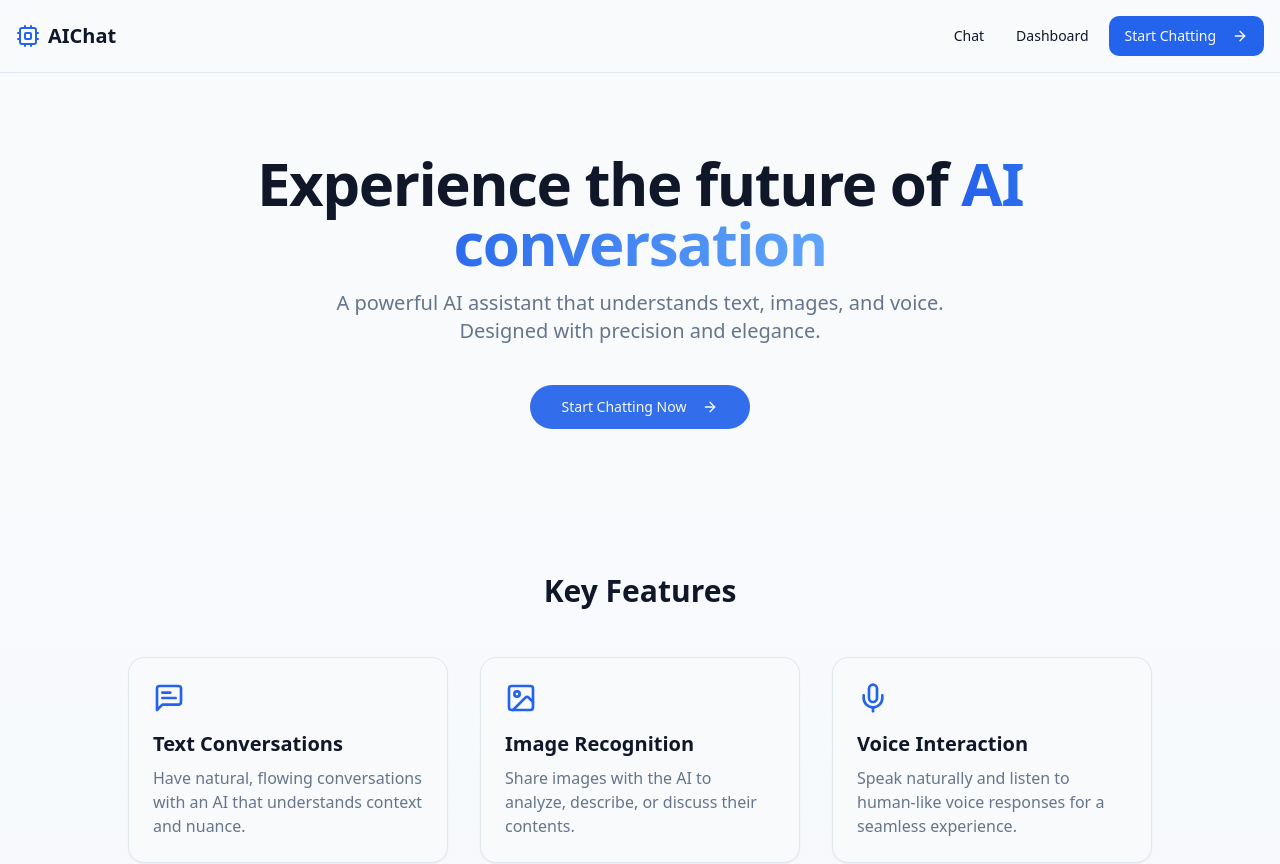
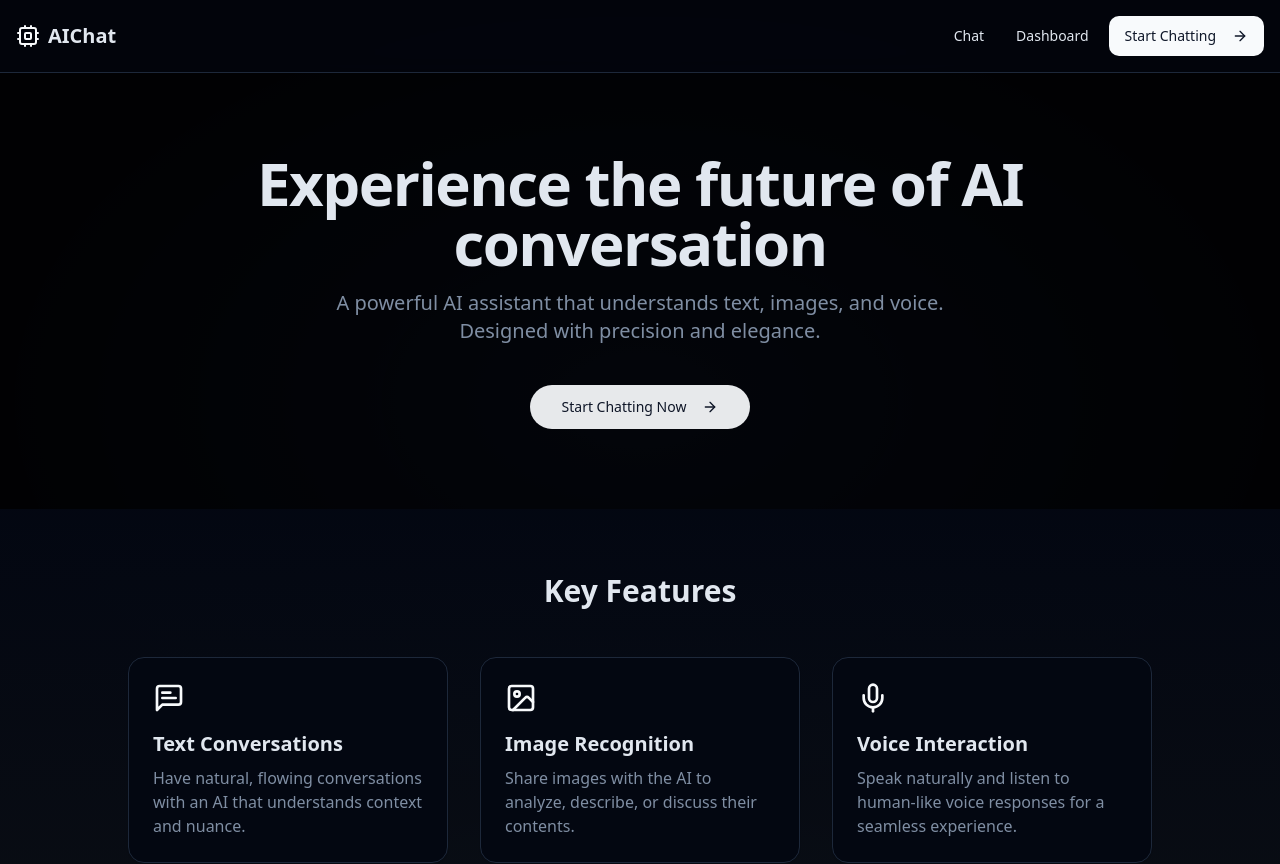
Before and after one commit to joseamaya/chatbot-canvas-connect, a React (Vite) app: page / in a window 1280 px wide. Shown: the top 864 px of the page. Built offline with nearby package versions, Linux system fonts and the light colour scheme.

Commit message:
Update application appearance
Update the application to use a dark mode theme with a futuristic, AI-related aesthetic.

```diff
--- a/src/App.tsx
+++ b/src/App.tsx
@@ -1,10 +1,9 @@
-
 import { Toaster } from "@/components/ui/toaster";
 import { Toaster as Sonner } from "@/components/ui/sonner";
 import { TooltipProvider } from "@/components/ui/tooltip";
 import { QueryClient, QueryClientProvider } from "@tanstack/react-query";
 import { BrowserRouter, Routes, Route } from "react-router-dom";
-import { useState } from "react";
+import { useState, useEffect } from "react";
 
 // Pages
 import LandingPage from "./pages/LandingPage";
@@ -26,6 +25,10 @@ const queryClient = new QueryClient();
 
 const App = () => {
   const [isNavOpen, setIsNavOpen] = useState(false);
+
+  useEffect(() => {
+    document.documentElement.classList.add('dark');
+  }, []);
 
   return (
     <QueryClientProvider client={queryClient}>
--- a/src/index.css
+++ b/src/index.css
@@ -5,125 +5,95 @@
 
 @layer base {
   :root {
-    --background: 210 40% 98%;
-    --foreground: 222 47% 11%;
+    --background: 224 71% 4%;
+    --foreground: 213 31% 91%;
 
-    --card: 0 0% 100%;
-    --card-foreground: 222 47% 11%;
+    --card: 224 71% 4%;
+    --card-foreground: 213 31% 91%;
 
-    --popover: 0 0% 100%;
-    --popover-foreground: 222 47% 11%;
+    --popover: 224 71% 4%;
+    --popover-foreground: 213 31% 91%;
 
-    --primary: 221 83% 53%;
-    --primary-foreground: 210 40% 98%;
+    --primary: 210 40% 98%;
+    --primary-foreground: 222 47% 11%;
 
-    --secondary: 210 40% 96%;
-    --secondary-foreground: 222 47% 11%;
-
-    --muted: 210 40% 96%;
-    --muted-foreground: 215 16% 47%;
-
-    --accent: 221 83% 97%;
-    --accent-foreground: 221 83% 53%;
-
-    --destructive: 0 84% 60%;
-    --destructive-foreground: 210 40% 98%;
-
-    --border: 214 32% 91%;
-    --input: 214 32% 91%;
-    --ring: 221 83% 53%;
-
-    --radius: 0.75rem;
-
-    --sidebar-background: 0 0% 100%;
-    --sidebar-foreground: 222 47% 11%;
-    --sidebar-primary: 221 83% 53%;
-    --sidebar-primary-foreground: 210 40% 98%;
-    --sidebar-accent: 221 83% 97%;
-    --sidebar-accent-foreground: 221 83% 53%;
-    --sidebar-border: 214 32% 91%;
-    --sidebar-ring: 221 83% 53%;
-  }
-
-  .dark {
-    --background: 222 47% 11%;
-    --foreground: 210 40% 98%;
-
-    --card: 222 47% 11%;
-    --card-foreground: 210 40% 98%;
-
-    --popover: 222 47% 11%;
-    --popover-foreground: 210 40% 98%;
-
-    --primary: 221 83% 53%;
-    --primary-foreground: 210 40% 98%;
-
-    --secondary: 217 33% 17%;
+    --secondary: 222 47% 11%;
     --secondary-foreground: 210 40% 98%;
 
-    --muted: 217 33% 17%;
-    --muted-foreground: 215 20% 65%;
+    --muted: 223 47% 11%;
+    --muted-foreground: 215.4 16.3% 56.9%;
 
-    --accent: 217 33% 17%;
+    --accent: 216 34% 17%;
     --accent-foreground: 210 40% 98%;
 
     --destructive: 0 63% 31%;
     --destructive-foreground: 210 40% 98%;
 
-    --border: 217 33% 17%;
-    --input: 217 33% 17%;
-    --ring: 224 76% 48%;
+    --border: 216 34% 17%;
+    --input: 216 34% 17%;
+    --ring: 224 71% 4%;
 
-    --sidebar-background: 222 47% 11%;
-    --sidebar-foreground: 210 40% 98%;
-    --sidebar-primary: 221 83% 53%;
-    --sidebar-primary-foreground: 210 40% 98%;
-    --sidebar-accent: 217 33% 17%;
-    --sidebar-accent-foreground: 210 40% 98%;
-    --sidebar-border: 217 33% 17%;
-    --sidebar-ring: 224 76% 48%;
+    --radius: 0.75rem;
   }
 }
 
 @layer base {
   * {
-    @apply border-border;
+    @apply border-border selection:bg-primary/10 selection:text-primary;
   }
 
   body {
-    @apply bg-background text-foreground font-sans;
-    -webkit-font-smoothing: antialiased;
-    -moz-osx-font-smoothing: grayscale;
+    @apply bg-background text-foreground antialiased overflow-x-hidden;
+    background-image:
+      linear-gradient(to bottom, rgba(0, 0, 0, 0.8), rgba(0, 0, 0, 0.8)),
+      radial-gradient(ellipse at center, rgba(76, 130, 251, 0.15), transparent 70%);
+    background-attachment: fixed;
   }
 
-  /* Reusable utility classes */
-  .glass-effect {
-    @apply bg-white/10 backdrop-blur-md border border-white/20 shadow-glass;
+  /* Glassmorphism effects */
+  .glass-card {
+    @apply bg-black/20 backdrop-blur-lg border border-white/10 shadow-lg;
   }
 
-  .card-hover {
-    @apply transition-all duration-300 hover:shadow-lg hover:-translate-y-1;
+  .glass-input {
+    @apply bg-black/20 backdrop-blur-md border border-white/10 focus:border-primary/50 focus:ring-primary/50 transition-all duration-200;
   }
 
-  .text-gradient {
-    @apply bg-clip-text text-transparent bg-gradient-to-r from-primary to-blue-400;
+  /* Futuristic elements */
+  .neo-brutalism {
+    @apply border-2 border-foreground shadow-[4px_4px_0px_0px] shadow-foreground;
+  }
+
+  .cyber-button {
+    @apply relative overflow-hidden bg-primary/10 hover:bg-primary/20 border border-primary/50
+           text-primary transition-all duration-300 hover:scale-105 hover:shadow-[0_0_20px_rgba(76,130,251,0.3)]
+           active:scale-95;
+  }
+
+  .cyber-input {
+    @apply bg-background/50 border border-primary/20 focus:border-primary/50 focus:ring-primary/50
+           placeholder:text-primary/30 text-primary transition-all duration-200;
+  }
+
+  .glow-effect {
+    @apply animate-glow;
   }
 }
 
 @layer components {
   .chat-message {
-    @apply p-4 rounded-2xl max-w-[85%] backdrop-blur-sm animate-scale-in;
+    @apply p-4 rounded-2xl max-w-[85%] backdrop-blur-sm;
   }
 
   .chat-message-user {
-    @apply chat-message ml-auto bg-primary text-primary-foreground;
+    @apply chat-message ml-auto bg-primary/10 text-primary border border-primary/20;
   }
 
   .chat-message-bot {
-    @apply chat-message mr-auto bg-muted text-foreground;
+    @apply chat-message mr-auto bg-muted/50 text-foreground border border-white/10;
   }
 
-  .input-glass {
-    @apply border border-border/50 bg-white/5 backdrop-blur-sm focus:ring-2 focus:ring-primary/50 focus:border-primary/50 transition-all duration-200;
+  .ai-gradient-text {
+    @apply bg-gradient-to-r from-blue-400 via-indigo-500 to-purple-600 bg-clip-text text-transparent;
   }
 }
--- a/tailwind.config.ts
+++ b/tailwind.config.ts
@@ -1,4 +1,3 @@
-
 import type { Config } from "tailwindcss";
 
 export default {
@@ -13,61 +12,51 @@ export default {
   theme: {
     container: {
       center: true,
-			padding: '2rem',
+      padding: "2rem",
       screens: {
-				'2xl': '1400px'
-			}
+        "2xl": "1400px",
+      },
     },
     extend: {
       colors: {
-				border: 'hsl(var(--border))',
-				input: 'hsl(var(--input))',
-				ring: 'hsl(var(--ring))',
-				background: 'hsl(var(--background))',
-				foreground: 'hsl(var(--foreground))',
+        border: "hsl(var(--border))",
+        input: "hsl(var(--input))",
+        ring: "hsl(var(--ring))",
+        background: "hsl(var(--background))",
+        foreground: "hsl(var(--foreground))",
         primary: {
-					DEFAULT: 'hsl(var(--primary))',
-					foreground: 'hsl(var(--primary-foreground))'
+          DEFAULT: "hsl(var(--primary))",
+          foreground: "hsl(var(--primary-foreground))",
         },
         secondary: {
-					DEFAULT: 'hsl(var(--secondary))',
-					foreground: 'hsl(var(--secondary-foreground))'
+          DEFAULT: "hsl(var(--secondary))",
+          foreground: "hsl(var(--secondary-foreground))",
         },
         destructive: {
-					DEFAULT: 'hsl(var(--destructive))',
-					foreground: 'hsl(var(--destructive-foreground))'
+          DEFAULT: "hsl(var(--destructive))",
+          foreground: "hsl(var(--destructive-foreground))",
         },
         muted: {
-					DEFAULT: 'hsl(var(--muted))',
-					foreground: 'hsl(var(--muted-foreground))'
+          DEFAULT: "hsl(var(--muted))",
+          foreground: "hsl(var(--muted-foreground))",
         },
         accent: {
-					DEFAULT: 'hsl(var(--accent))',
-					foreground: 'hsl(var(--accent-foreground))'
+          DEFAULT: "hsl(var(--accent))",
+          foreground: "hsl(var(--accent-foreground))",
         },
         popover: {
-					DEFAULT: 'hsl(var(--popover))',
-					foreground: 'hsl(var(--popover-foreground))'
+          DEFAULT: "hsl(var(--popover))",
+          foreground: "hsl(var(--popover-foreground))",
         },
         card: {
-					DEFAULT: 'hsl(var(--card))',
-					foreground: 'hsl(var(--card-foreground))'
+          DEFAULT: "hsl(var(--card))",
+          foreground: "hsl(var(--card-foreground))",
         },
-				sidebar: {
-					DEFAULT: 'hsl(var(--sidebar-background))',
-					foreground: 'hsl(var(--sidebar-foreground))',
-					primary: 'hsl(var(--sidebar-primary))',
-					'primary-foreground': 'hsl(var(--sidebar-primary-foreground))',
-					accent: 'hsl(var(--sidebar-accent))',
-					'accent-foreground': 'hsl(var(--sidebar-accent-foreground))',
-					border: 'hsl(var(--sidebar-border))',
-					ring: 'hsl(var(--sidebar-ring))'
-				}
       },
       borderRadius: {
-				lg: 'var(--radius)',
-				md: 'calc(var(--radius) - 2px)',
-				sm: 'calc(var(--radius) - 4px)'
+        lg: "var(--radius)",
+        md: "calc(var(--radius) - 2px)",
+        sm: "calc(var(--radius) - 4px)",
       },
       keyframes: {
         'accordion-down': {
@@ -105,7 +94,23 @@ export default {
         'blur-in': {
           from: { filter: 'blur(5px)', opacity: '0' },
           to: { filter: 'blur(0)', opacity: '1' }
-        }
+        },
+        "gradient-flow": {
+          "0%, 100%": {
+            "background-position": "0% 50%",
+          },
+          "50%": {
+            "background-position": "100% 50%",
+          },
+        },
+        "glow": {
+          "0%, 100%": {
+            "box-shadow": "0 0 20px rgba(76, 130, 251, 0.3)",
+          },
+          "50%": {
+            "box-shadow": "0 0 30px rgba(76, 130, 251, 0.6)",
+          },
+        },
       },
       animation: {
         'accordion-down': 'accordion-down 0.2s ease-out',
@@ -116,17 +121,16 @@ export default {
         'slide-down': 'slide-down 0.5s ease-out',
         'pulse-subtle': 'pulse-subtle 2s ease-in-out infinite',
         'scale-in': 'scale-in 0.3s ease-out',
-        'blur-in': 'blur-in 0.5s ease-out'
-			},
-      boxShadow: {
-        'glass': '0 4px 30px rgba(0, 0, 0, 0.1)',
-        'neumorph': '10px 10px 20px #d1d9e6, -10px -10px 20px #ffffff'
+        'blur-in': 'blur-in 0.5s ease-out',
+        "gradient-flow": "gradient-flow 8s ease infinite",
+        "glow": "glow 2s ease-in-out infinite",
       },
       backgroundImage: {
-        'gradient-radial': 'radial-gradient(var(--tw-gradient-stops))',
-        'gradient-subtle': 'linear-gradient(to right, rgba(255, 255, 255, 0.01), rgba(255, 255, 255, 0.15))'
-      }
-		}
+        "gradient-radial": "radial-gradient(var(--tw-gradient-stops))",
+        "gradient-noise": "url('/noise.png')",
+        "grid-pattern": "linear-gradient(to right, #1a1a1a 1px, transparent 1px), linear-gradient(to bottom, #1a1a1a 1px, transparent 1px)",
+      },
+    },
   },
   plugins: [require("tailwindcss-animate")],
 } satisfies Config;
```
Also changed, not shown: public/noise.png (added). Lines whose indentation alone changed are shown as unchanged.
